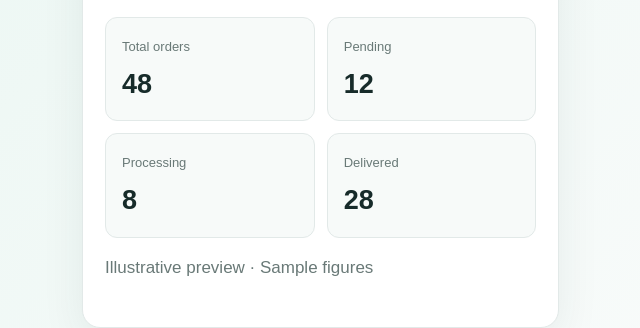
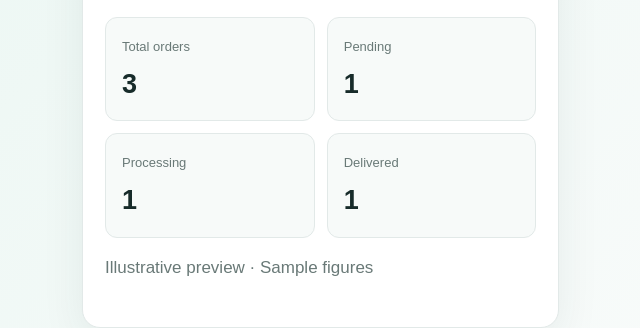
Before and after one commit to OpeyemiE-PM/orderly-product, a plain HTML site: page index.html in a window 1280 px wide. Shown: the part 263-591 px from the top of the page, 631-1271 px from the left. Drawn offline with Linux system fonts and the light colour scheme.

Commit message:
Add files via upload

```diff
--- a/index.html
+++ b/index.html
@@ -357,19 +357,19 @@
           <div class="preview-grid">
             <div class="preview-stat">
               <span class="muted">Total orders</span>
-              <strong>48</strong>
+              <strong id="previewTotal">0</strong>
             </div>
             <div class="preview-stat">
               <span class="muted">Pending</span>
-              <strong>12</strong>
+              <strong id="previewPending">0</strong>
             </div>
             <div class="preview-stat">
               <span class="muted">Processing</span>
-              <strong>8</strong>
+              <strong id="previewProcessing">0</strong>
             </div>
             <div class="preview-stat">
               <span class="muted">Delivered</span>
-              <strong>28</strong>
+              <strong id="previewDelivered">0</strong>
             </div>
           </div>
           <p class="muted">Illustrative preview · Sample figures</p>
@@ -610,12 +610,21 @@
     }
 
     function renderOrders() {
+      // Dashboard and landing-page metrics always reflect all saved orders.
       $("totalCount").textContent = orders.length;
       $("pendingCount").textContent =
         orders.filter(order => order.status === "Pending").length;
       $("processingCount").textContent =
         orders.filter(order => order.status === "Processing").length;
       $("deliveredCount").textContent =
+        orders.filter(order => order.status === "Delivered").length;
+
+      $("previewTotal").textContent = orders.length;
+      $("previewPending").textContent =
+        orders.filter(order => order.status === "Pending").length;
+      $("previewProcessing").textContent =
+        orders.filter(order => order.status === "Processing").length;
+      $("previewDelivered").textContent =
         orders.filter(order => order.status === "Delivered").length;
 
       const query = $("searchInput").value.trim().toLowerCase();
@@ -695,7 +704,16 @@
     $("homeNav").addEventListener("click", () => showPage("home"));
     $("backHome").addEventListener("click", () => showPage("home"));
 
-    $("orderDate").value = new Date().toLocaleDateString("en-CA");
+    function getLocalDate() {
+    const now = new Date();
+    const year = now.getFullYear();
+    const month = String(now.getMonth() + 1).padStart(2, "0");
+    const day = String(now.getDate()).padStart(2, "0");
+
+    return `${year}-${month}-${day}`;
+}
+
+    $("orderDate").value = getLocalDate();
 
     $("orderForm").addEventListener("submit", event => {
       event.preventDefault();
@@ -713,6 +731,7 @@
         return;
       }
 
+      const wasEditing = editingId !== null;
       const previousOrders = orders.map(order => ({ ...order }));
 
       if (editingId) {
@@ -738,9 +757,11 @@
         return;
       }
 
-      resetForm();
-      renderOrders();
-      showMessage(editingId ? "Order updated." : "Order saved successfully.");
+        resetForm();
+        renderOrders();
+        showMessage(
+          wasEditing ? "Order updated successfully." : "Order saved successfully."
+        );
     });
 
     $("cancelEdit").addEventListener("click", resetForm);
@@ -809,8 +830,8 @@
         return;
       }
 
+      renderOrders();
       resetForm();
-      renderOrders();
       showMessage("All orders cleared. Add a new order to get started.");
     });
 
```
